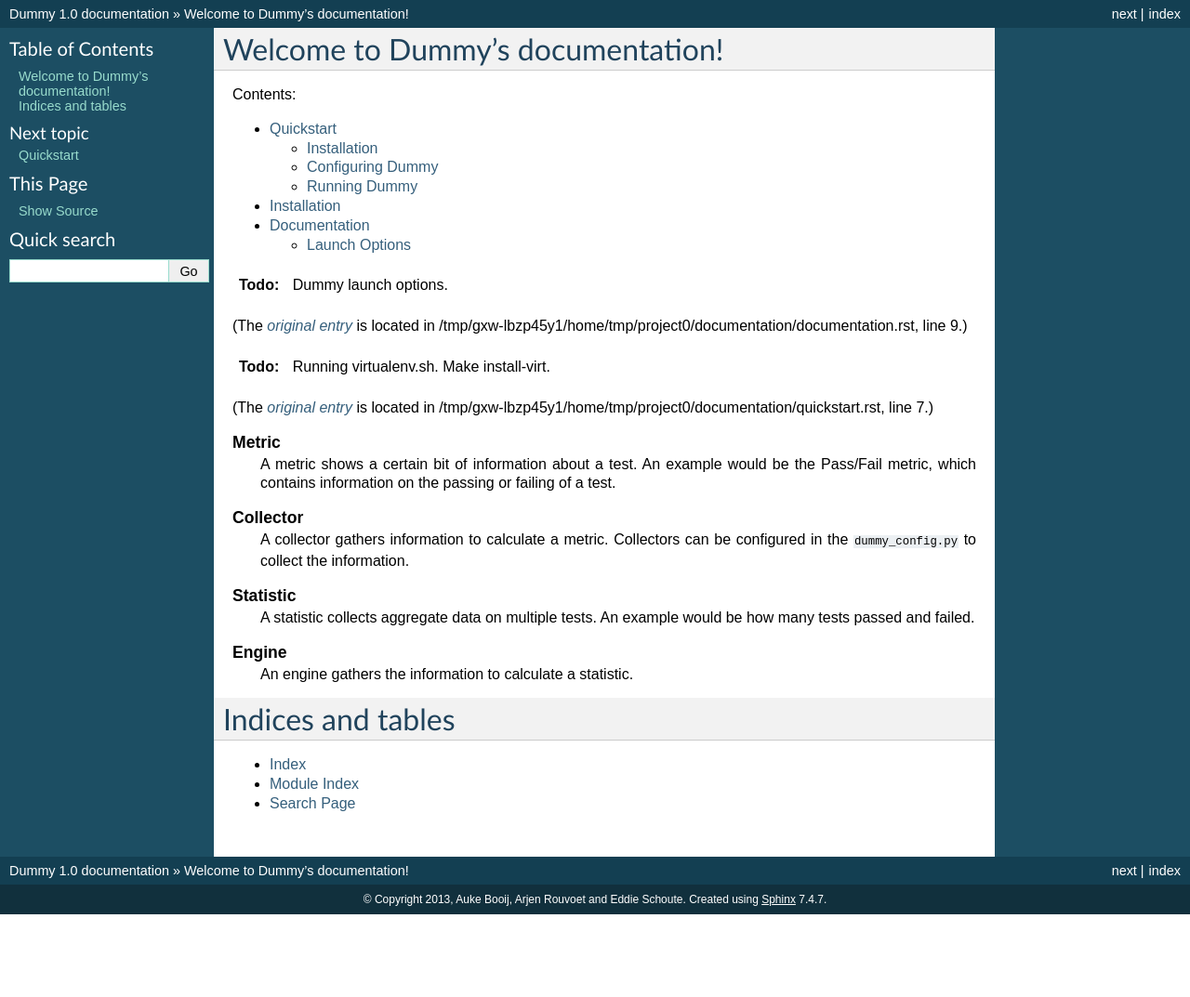
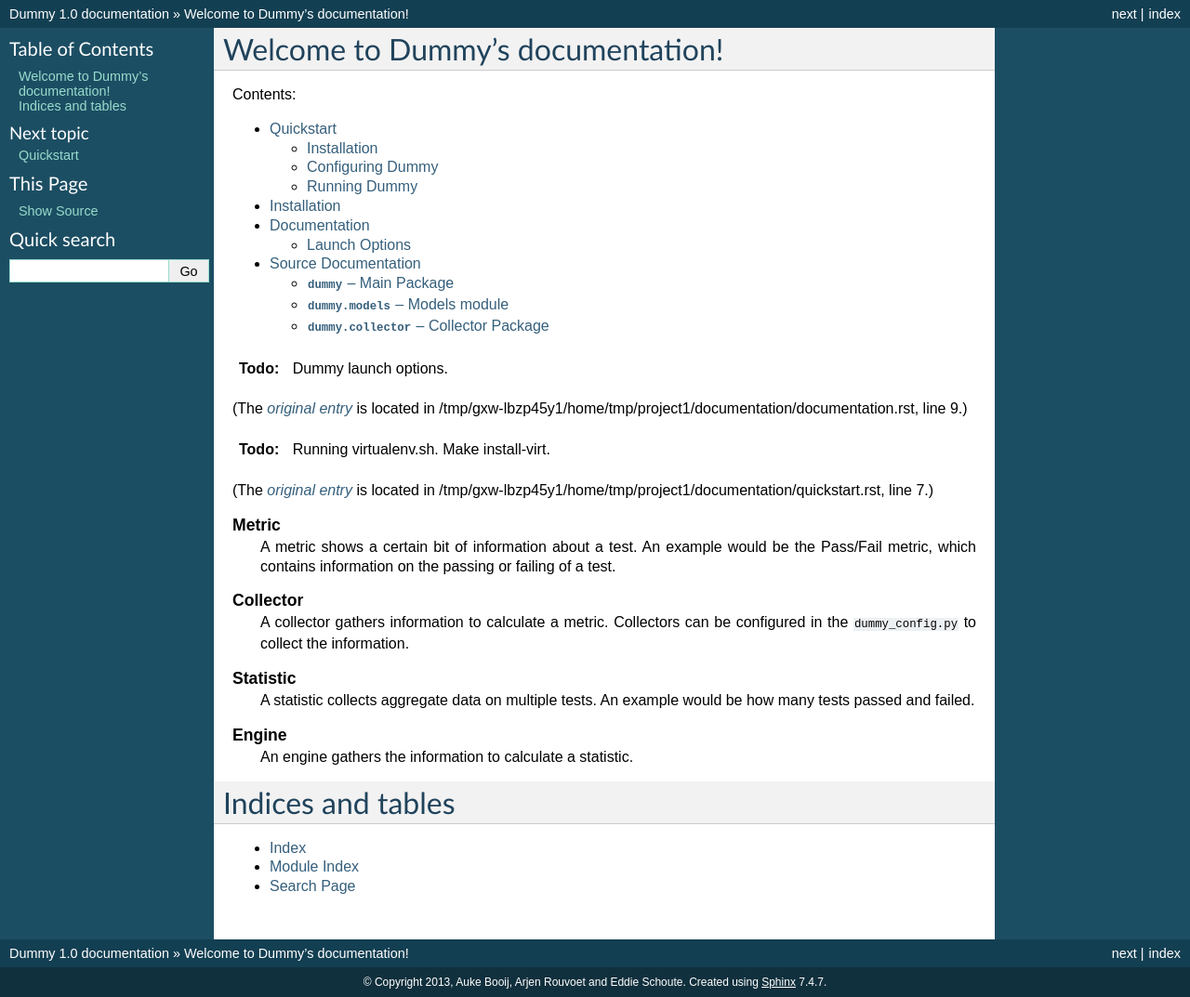
Before and after one commit to ajrouvoet/dummy, a Sphinx documentation site: the page built from documentation/index.rst, in a window 1280 px wide. Shown: the whole page at 93% size. Built offline with Sphinx 7.4.7, drawn with Linux system fonts in a browser that asks for light colours; before the commit the page ends 984 px from its top, so only the background shows below that.

Commit message:
Added example generate source documentation.

```diff
--- a/documentation/conf.py
+++ b/documentation/conf.py
@@ -17,7 +17,7 @@ import sys, os
 # If extensions (or modules to document with autodoc) are in another directory,
 # add these directories to sys.path here. If the directory is relative to the
 # documentation root, use os.path.abspath to make it absolute, like shown here.
-#sys.path.insert(0, os.path.abspath('.'))
+sys.path.insert(0, os.path.abspath('..'))
 
 # -- General configuration -----------------------------------------------------
 
--- a/documentation/index.rst
+++ b/documentation/index.rst
@@ -14,6 +14,7 @@ Contents:
 	quickstart
 	installation
 	documentation
+	sourcedocs
 
 .. todolist::
 
--- a/documentation/installation.rst
+++ b/documentation/installation.rst
@@ -1,4 +1,4 @@
 Installation
-======
+============
 
 Hello World!
--- /dev/null
+++ b/documentation/sourcedocs.rst
@@ -0,0 +1,28 @@
+Source Documentation
+====================
+
+Example generated documentation.
+
+:mod:`dummy` -- Main Package
+****************************
+
+.. automodule:: dummy
+	:members:
+	:undoc-members:
+	:show-inheritance:
+
+:mod:`dummy.models` -- Models module
+************************************
+
+.. automodule:: dummy.models
+	:members:
+	:undoc-members:
+	:show-inheritance:
+
+:mod:`dummy.collector` -- Collector Package
+*******************************************
+
+.. automodule:: dummy.collector
+	:members:
+	:undoc-members:
+	:show-inheritance:
```
